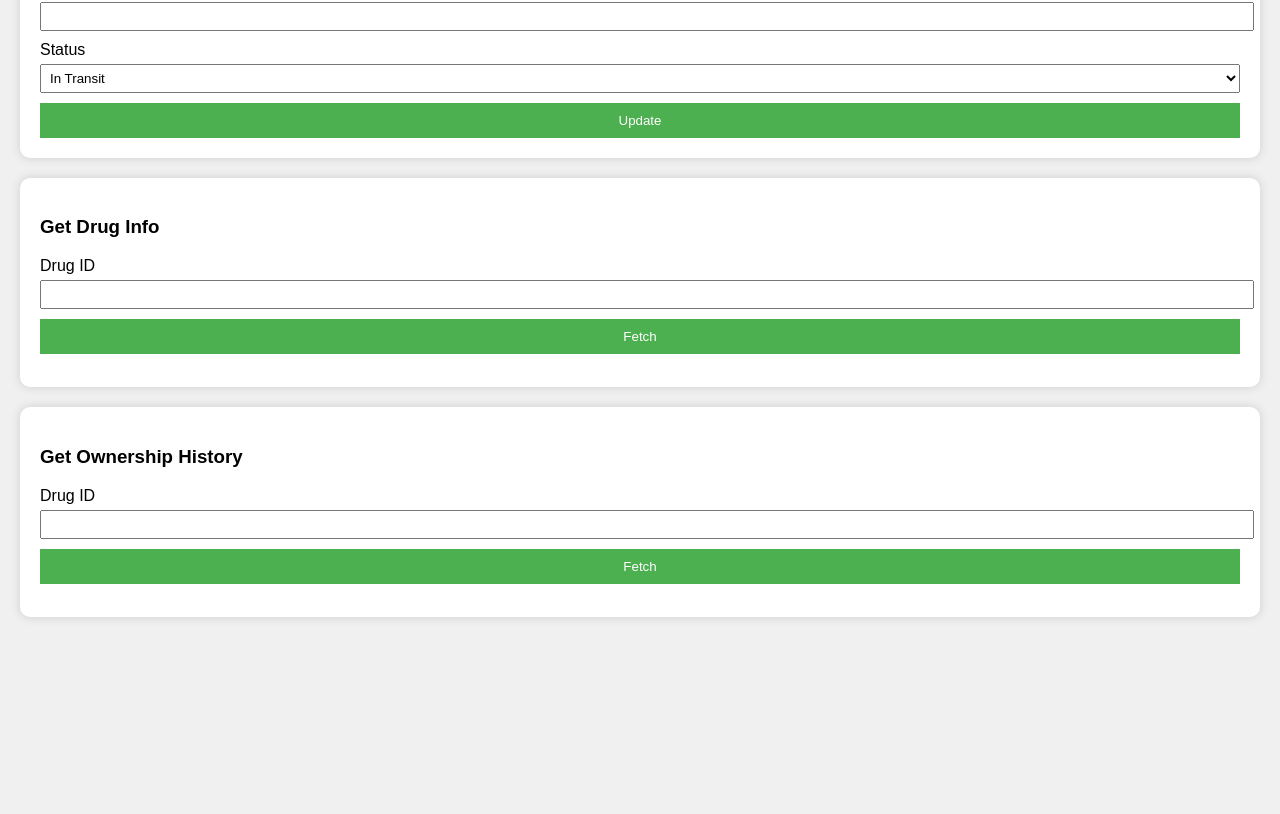
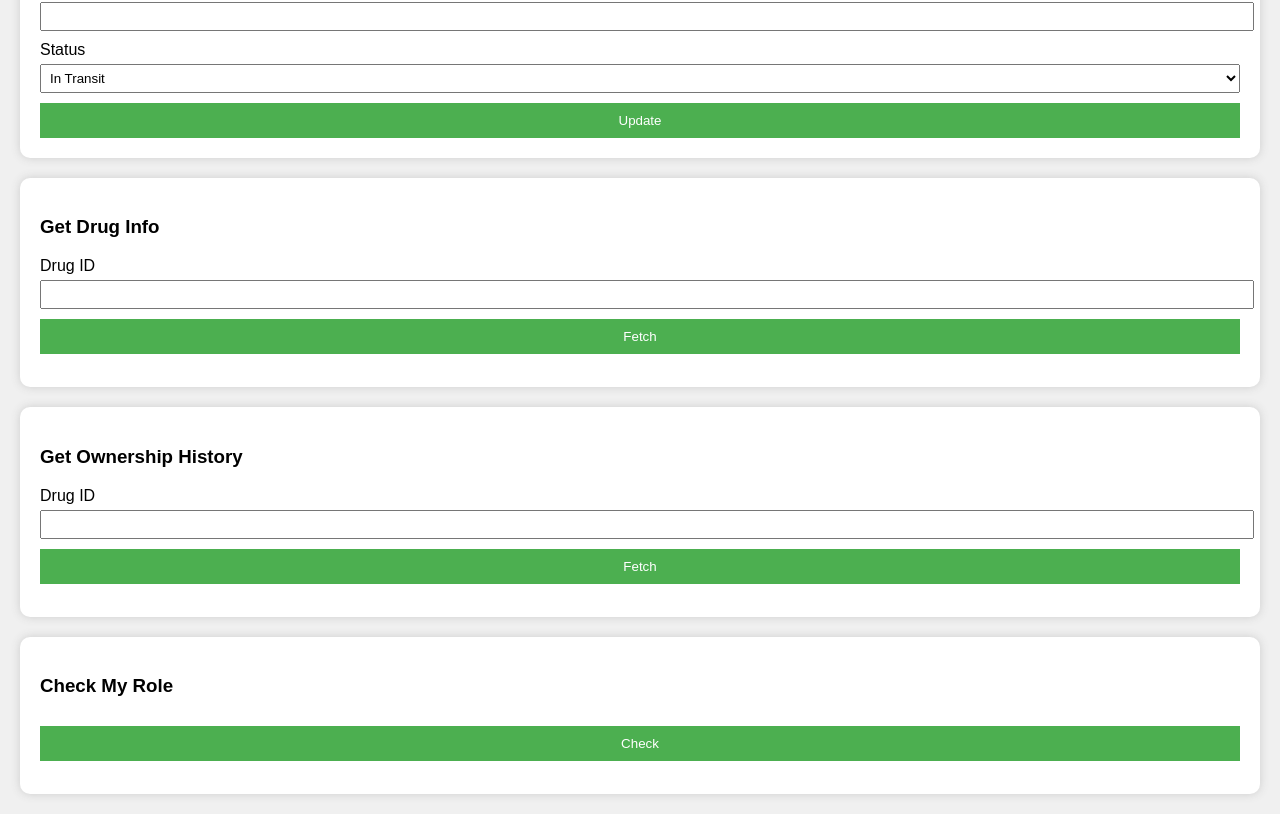
Before and after one commit to Priya-Sharma-dotcom/DrugSupplyChain-Dapp, a website: page index.html in a window 1280 px wide. Shown: the part 1159-1973 px from the top of the page. Before the commit the page ends 1796 px from the top, so only its background shows below. Drawn offline with Linux system fonts and the light colour scheme.

Commit message:
Update index.html

```diff
--- a/index.html
+++ b/index.html
@@ -72,6 +72,11 @@
         <button onclick="getHistory()">Fetch</button>
         <pre id="history"></pre>
     </div>
+    <div class="box">
+    <h3>Check My Role</h3>
+    <button onclick="checkMyRole()">Check</button>
+    <pre id="myRole"></pre>
+</div>
 
     <script>
         let web3;
@@ -176,6 +181,16 @@
                 alert("Error fetching history: " + err.message);
             }
         }
+
+    async function checkMyRole() {
+        try {
+            const role = await contract.methods.roles(currentAccount).call();
+            const roles = ["None", "Manufacturer", "Supplier", "Distributor", "Pharmacy", "Patient"];
+            document.getElementById("myRole").innerText = `Role: ${roles[role]}`;
+        } catch (err) {
+            alert("Error fetching role: " + err.message);
+        }
+    }
     </script>
 </body>
 </html>
```
